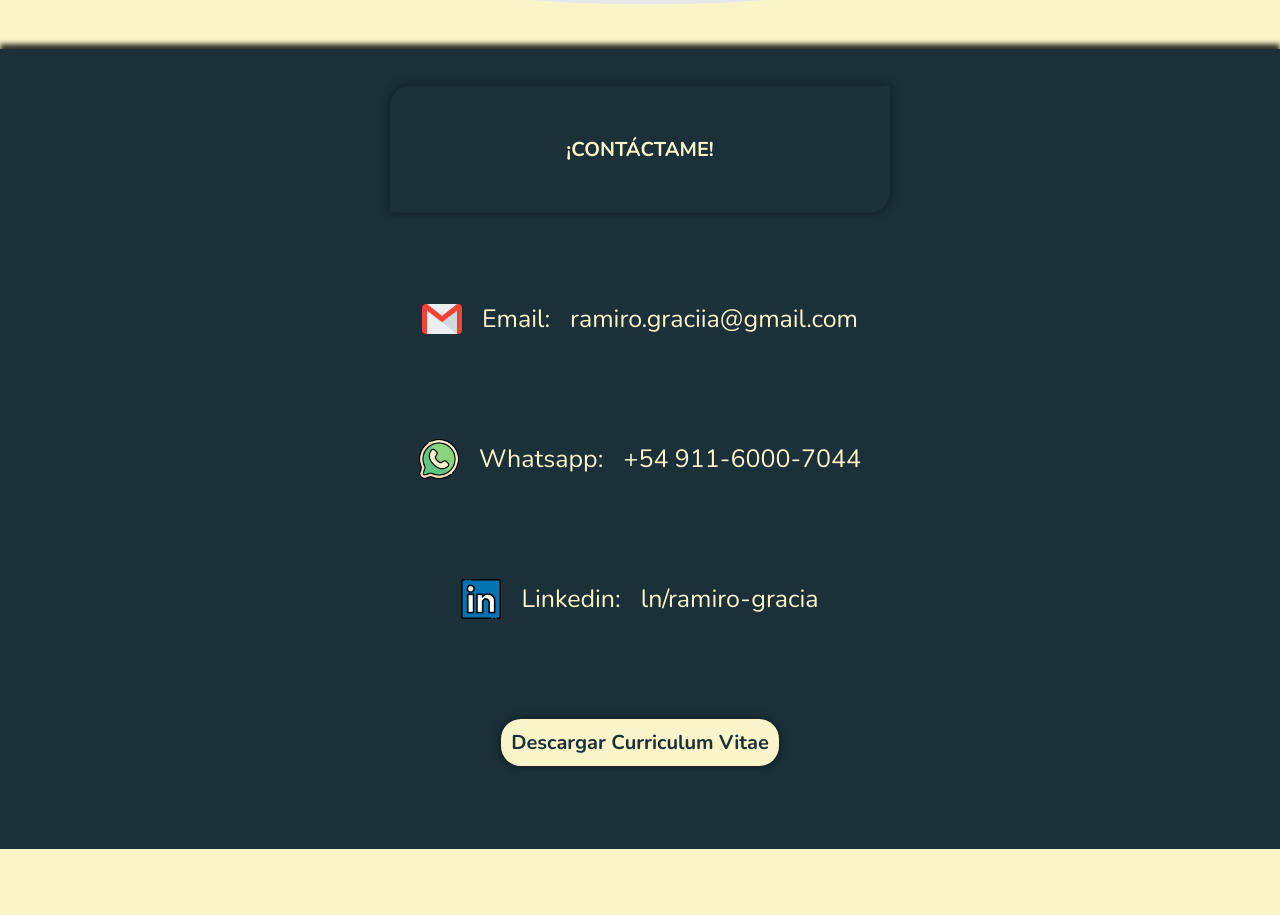
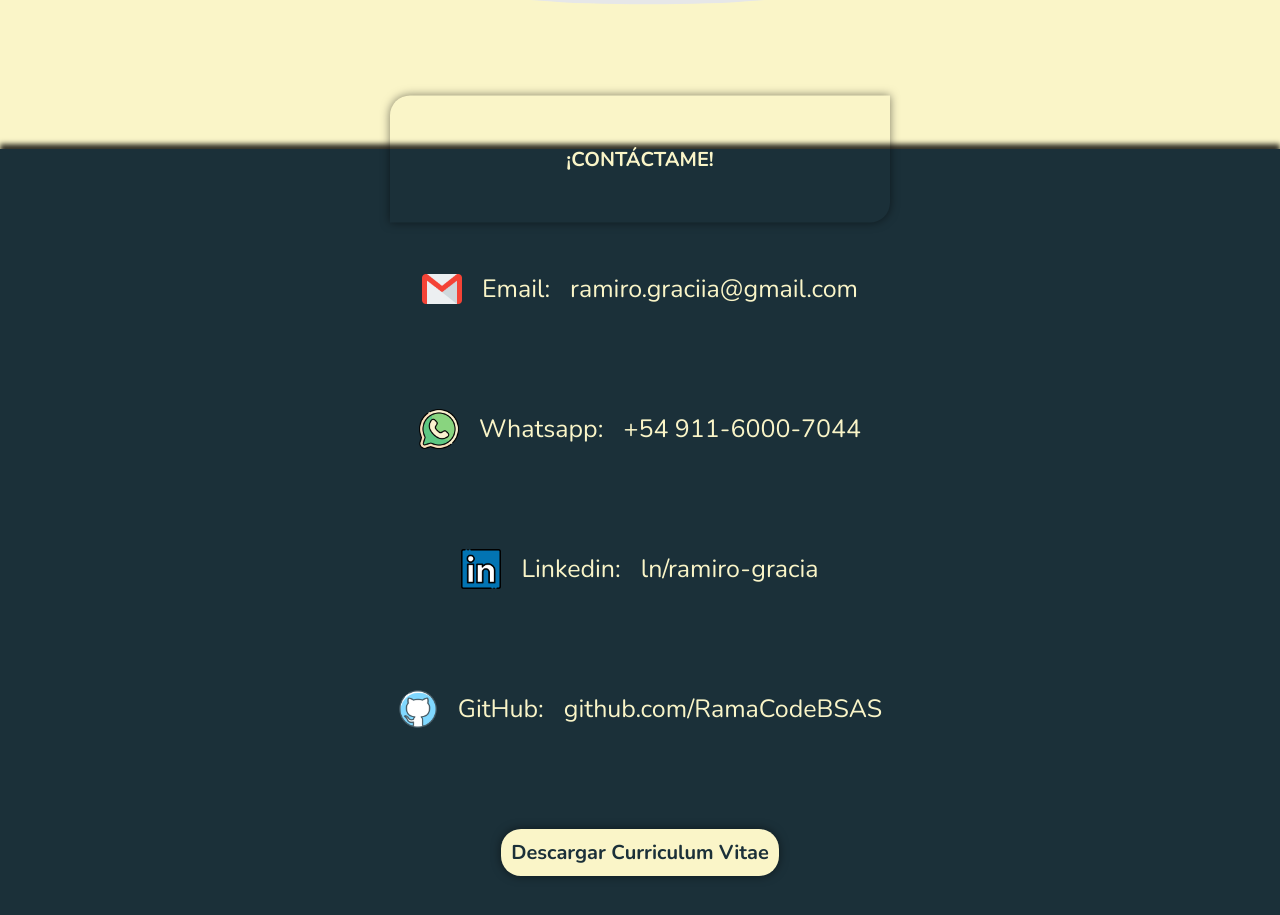
Before and after one commit to RamaCodeBSAS/porfolio-number1, a plain HTML site: page index.html in a window 1280 px wide. Shown: the part 2166-3081 px from the top of the page. Before the commit the page ends 3015 px from the top, so only its background shows below. Drawn offline with nearby package versions, Linux system fonts and the light colour scheme.

Commit message:
Add files via upload

```diff
--- a/index.html
+++ b/index.html
@@ -173,6 +173,11 @@
                     <a href="https://www.linkedin.com/in/ramiro-gracia/"><p class="dato-red">ln/ramiro-gracia</p></a>
                 </div>
                 <div class="social-contacto-4">
+                    <img src="img/github.png" alt="">
+                    <p class="nombre-red">GitHub:</p>
+                    <a href="https://github.com/RamaCodeBSAS"><p class="dato-red">github.com/RamaCodeBSAS</p></a>
+                </div>
+                <div class="social-contacto-5">
                     <a href="files/CV-RamiroGracia.pdf" download="Curriculum_Vitae">
                         Descargar Curriculum Vitae
                     </a>
--- a/styles/contacto.css
+++ b/styles/contacto.css
@@ -6,8 +6,8 @@ a{
     position: relative;
     width: 100%;
     height: 100vh;
+    margin-top: 900px;
     background-color: #1b3039;
-    margin-top: 800px;
     box-shadow: 0px -5px 5px rgba(0, 0, 0, 0.8);
 }
 .contactame{
@@ -18,14 +18,14 @@ a{
     right: 50%;
     transform: translate(-50%, -50%);
     width: 500px;
-    margin-top: -700px;
+    margin-top: -790px;
     padding: 50px;
     box-shadow: 0px 0px 10px rgba(0, 0, 0, 0.5);
     border-radius: 20px 0 20px 0;
 }
 .cont-father{
     position: relative;
-    margin-top: -550px;
+    margin-top: -750px;
     justify-content: space-evenly;
     align-items: center;
     width: auto;
@@ -34,23 +34,27 @@ a{
 .social-contacto-1,
 .social-contacto-2,
 .social-contacto-3,
-.social-contacto-4{
+.social-contacto-4,
+.social-contacto-5{
     display: flex;
     position: relative;
     align-items: center;
     justify-content: center;
-    margin-bottom: 100px;
+    margin-top: 40px;
+    padding: 30px;
 }
 .social-contacto-1 img,
 .social-contacto-2 img,
-.social-contacto-3 img{
+.social-contacto-3 img,
+.social-contacto-4 img{
     width: 40px;
     height: auto;
     margin-right: 20px;
 }
 .social-contacto-1 .nombre-red,
 .social-contacto-2 .nombre-red,
-.social-contacto-3 .nombre-red{
+.social-contacto-3 .nombre-red,
+.social-contacto-4 .nombre-red{
     color: #faf5c8;
 }
 .dato-red{
@@ -66,7 +70,7 @@ a{
 .nombre-red{
     margin-right: 20px;
 }
-.social-contacto-4 a{
+.social-contacto-5 a{
     border: none;
     border-radius: 20px;
     padding: 10px;
@@ -76,7 +80,7 @@ a{
     font-weight: bold;
     transition: all 1s;
 }
-.social-contacto-4 a:hover{
+.social-contacto-5 a:hover{
     background-color: #ffa600;
     color: black;
     transform: scale(1.1);
--- a/styles/main.css
+++ b/styles/main.css
@@ -7,7 +7,6 @@
     font-size: 20px;
 }
 body{
-    height: 3000px;
     background-color: #faf5c8;
     margin: 0;
 }
```
Also changed, not shown: img/github.png (added).
